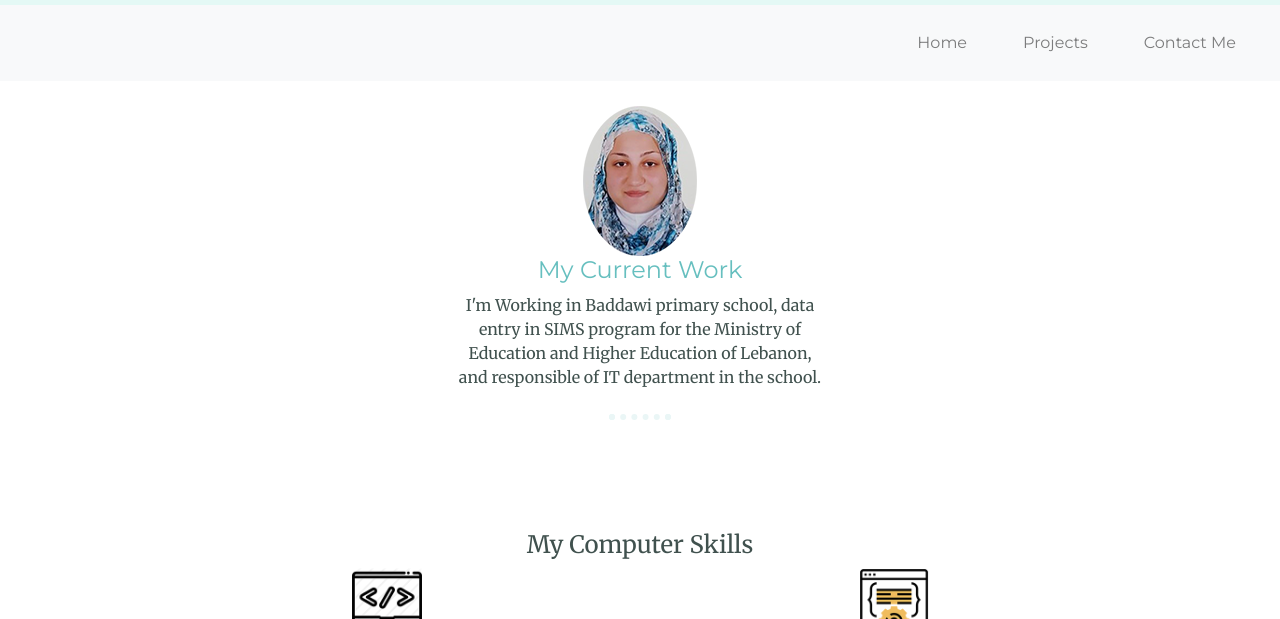
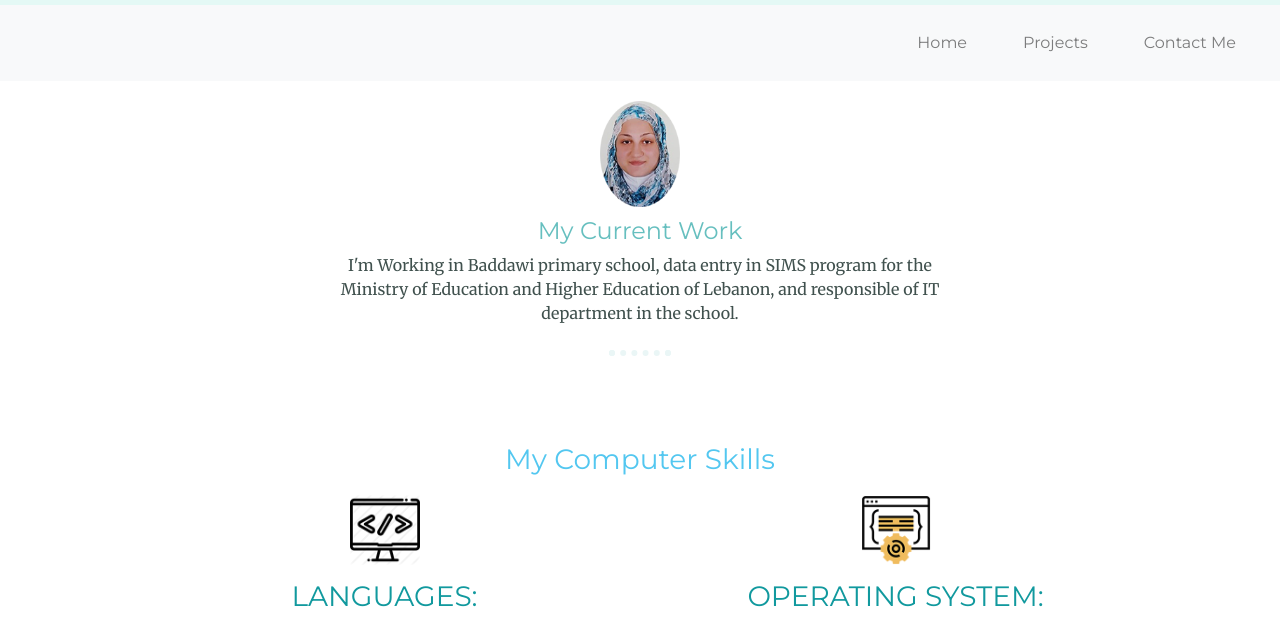
Before and after one commit to inaamk/CV, a plain HTML site: page index.html in a window 1280 px wide. Shown: the part 111-730 px from the top of the page. Drawn offline with nearby package versions, Linux system fonts and the light colour scheme.

Commit message:
Update styles.css

```diff
--- a/css/styles.css
+++ b/css/styles.css
@@ -23,14 +23,25 @@ h3{
   color: #11999E;
   font-family: 'Montserrat', sans-serif;
 }
+h4{
+  color: #53c7f0;
+  font-family: 'Montserrat', sans-serif;
+  padding-bottom: 10px;
+  font-size: 1.75rem;
+}
 hr{
   border: dotted #EAF6F6 6px;
   border-bottom: none;
   width: 4%;
   margin: 25px auto;
 }
+
+.mypic{
+  width: 80px;
+  margin-bottom: 10px;
+}
 .middle-container{
-  margin: 25px;
+  margin: 20px;
 }
 .top-container{
   background-color: #e4f9f5;
@@ -85,7 +96,7 @@ a:hover{
   padding: 30px 0 10px;
 }
 .intro{
-  width: 30%;
+  width: 50%;
   margin: auto;
 }
 .btn {
@@ -122,7 +133,7 @@ a:hover{
 
 
 #skills{
-  padding: 7% 10%;
+  padding: 5% 10%;
 }
 
 .img-sys{
@@ -131,4 +142,5 @@ a:hover{
   display: block;
   margin-left: auto;
   margin-right: auto;
+  margin-bottom: 15px;
 }
```
